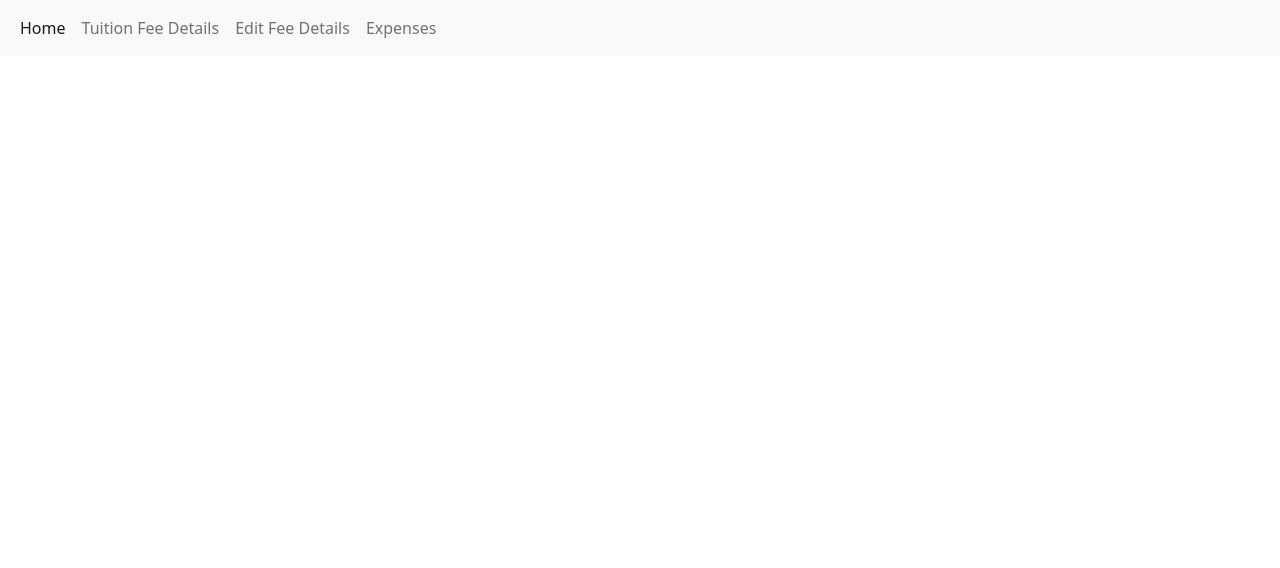
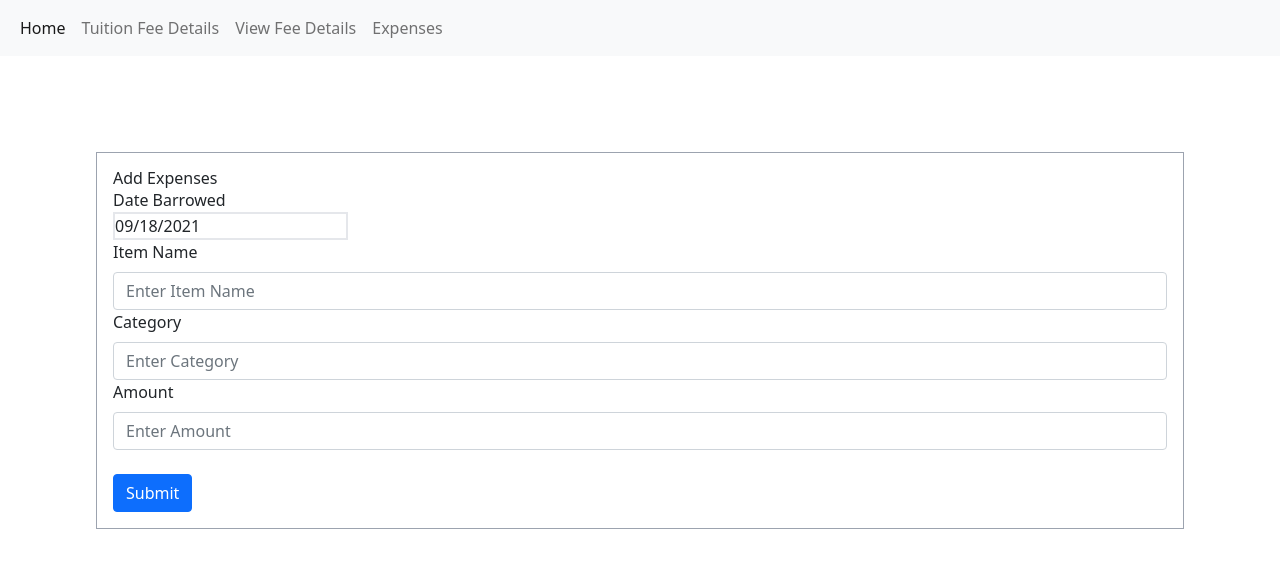
Before and after one commit to JackHunt2800/Dekma, a React (Create React App) app in the folder frontend/Finance/: page /addExpenses in a window 1280 px wide. Shown: the top 568 px of the page. Built offline with nearby package versions, Linux system fonts and the light colour scheme.

Commit message:
created insert of petty cash expenses

```diff
--- a/frontend/Finance/src/App.js
+++ b/frontend/Finance/src/App.js
@@ -5,6 +5,7 @@ import TuitionFeeDetials from "./components/TuitionFeeDetails"
 import {BrowserRouter as Router,Route} from "react-router-dom"
 import DisplayTuitionFee from "./components/DisplayTuitionFee"
 import updateTuitionFee from "./components/updateTuitionFee"
+import InsertPettyExpenses from './components/InsertPettyExpenses';
 
 
 function App() {
@@ -15,6 +16,8 @@ function App() {
         <Route path="/add" exact component={TuitionFeeDetials}/>
         <Route path="/list" exact component={DisplayTuitionFee}/>
         <Route path="/updateTuitionFee/:id" exact component={updateTuitionFee}/>
+        <Route path="/addExpenses" exact component={InsertPettyExpenses}/>
+
       </div>
     </Router>
 
--- a/frontend/Finance/src/components/Header.js
+++ b/frontend/Finance/src/components/Header.js
@@ -16,10 +16,10 @@ function Header(){
                 <a className="nav-link" href="/add">Tuition Fee Details</a>
                 </li>
                 <li className="nav-item">
-                <a className="nav-link" href="/list">Edit Fee Details</a>
+                <a className="nav-link" href="/list">View Fee Details</a>
                 </li>
                 <li className="nav-item">
-                <a className="nav-link" href="#">Expenses</a>
+                <a className="nav-link" href="/addExpenses">Expenses</a>
                 </li>
 
             </ul>
--- /dev/null
+++ b/frontend/Finance/src/components/InsertPettyExpenses.js
@@ -0,0 +1,129 @@
+import React, { Component} from 'react';
+
+import axios from 'axios';
+import { Form } from 'react-bootstrap';
+import DatePicker from 'react-datepicker';
+import "react-datepicker/dist/react-datepicker.css";
+
+export default class InsertPettyExpenses extends Component{
+    constructor(props) {
+        super(props);
+
+        this.state = {
+            Date: new Date(),
+            itemName:'',
+            Category:'',
+            Amount:'',
+            feeDetails: []
+
+        }
+    }
+
+    //componentDitMount called automatically called right before anything display on the page
+    componentDidMount(){
+        this.setState({
+            pettyCash:['test user'],
+            name : 'test user'
+        })
+    }
+
+
+    onChangeDate=(date)=>{
+        this.setState({
+            Date: date
+        });
+    }
+    onChangeitemName=(e)=>{
+        this.setState({
+            itemName: e.target.value
+        });
+    }
+    onChangeCategory=(e)=>{
+        this.setState({
+            Category: e.target.value
+        });
+    }
+    onChangeAmount=(e)=>{
+        this.setState({
+            Amount: e.target.value
+        });
+    }
+
+
+
+    onSubmit=(e)=>{
+        e.preventDefault();
+
+        //changed barrow to some name
+        const pettyCash ={
+            Date:this.state.Date,
+            itemName:this.state.itemName,
+            Category:this.state.Category,
+            Amount:this.state.Amount,
+        }
+
+
+        axios.post('http://localhost:8070/pettyCash/add',pettyCash)
+        .then(()=>{
+            alert("Expense added")
+        }).catch((err)=>{
+            alert(err)
+        })
+    }
+
+
+ render(){
+        return(
+
+            <div className="m-24 p-3 border-1 border-gray-400 ...">
+                <h3>Add Expenses</h3>
+            <form onSubmit={this.onSubmit}>
+
+            <div className="form-grouo">
+
+                <label>Date Barrowed</label>
+                    <div >
+                         <DatePicker className="border-2 ..."
+                        selected={this.state.Date}
+                        onChange={this.onChangeDate}
+                        />
+                    </div >
+            </div>
+            <div class="form-group">
+                <label for="Name" class="form-label">Item Name</label>
+                <input type="text" class="form-control"  id="Name" placeholder="Enter Item Name"
+                value={this.state.itemName}
+                onChange={this.onChangeitemName}></input>
+
+            </div>
+            <div class="form-group">
+                <label for="Category" class="form-label">Category</label>
+                <input type="text" class="form-control" id="Category" placeholder="Enter Category"
+                value={this.state.Category}
+                onChange={this.onChangeCategory}></input>
+
+            </div>
+            <div class="form-group">
+                <label for="Amount" class="form-label">Amount</label>
+                <input type="text" class="form-control" id="Amount" placeholder="Enter Amount"
+                value={this.state.Amount}
+                onChange={this.onChangeAmount}></input>
+
+            </div>
+
+            <br></br>
+            <button type="submit" class="btn btn-primary">Submit</button>
+            </form>
+        </div>
+
+
+
+
+
+
+
+        )
+
+    }
+
+}
```
Also changed, not shown: 2 other files (tests, documents, lock files or other folders).
